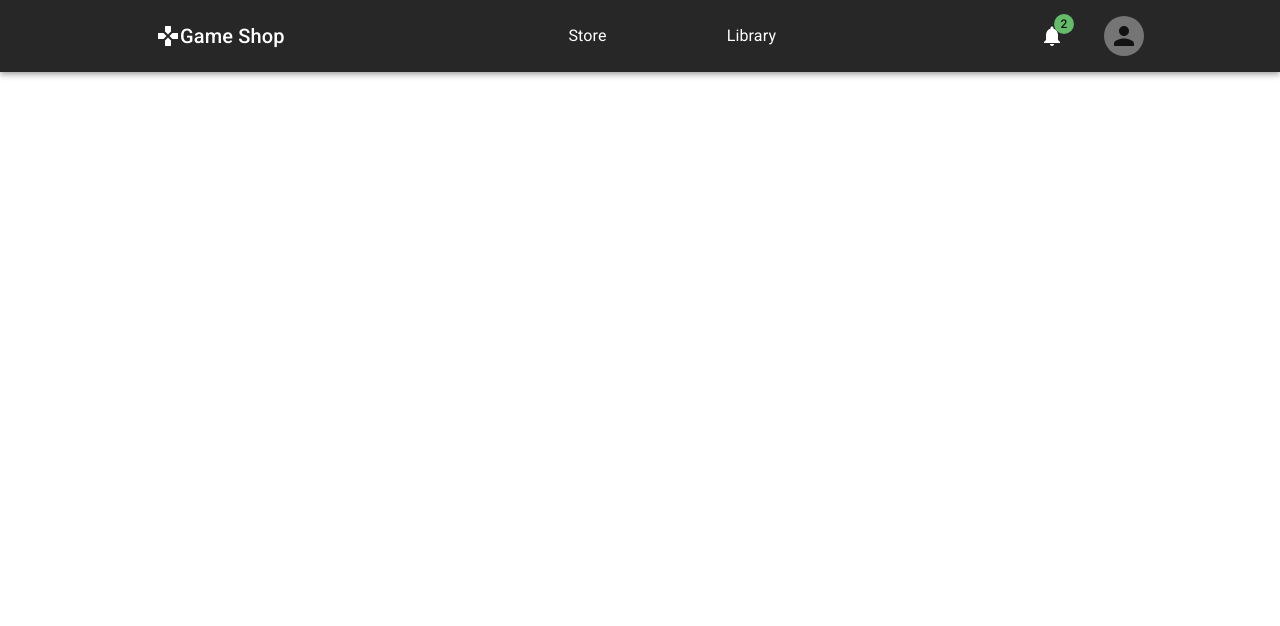
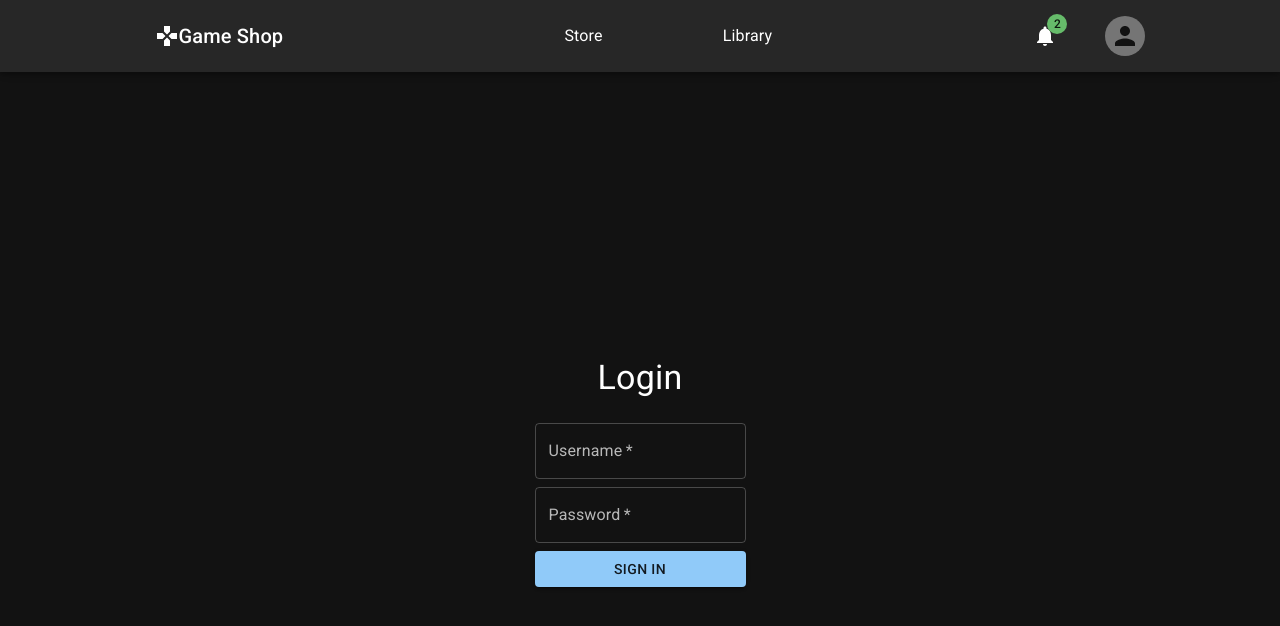
Before and after one commit to ermapula/GameShop, a React (Vite) app: page /login in a window 1280 px wide. Shown: the top 626 px of the page. Built offline with nearby package versions, Linux system fonts and the light colour scheme.

Commit message:
add: authentication

```diff
--- a/src/App.jsx
+++ b/src/App.jsx
@@ -1,4 +1,4 @@
-import { useState } from 'react'
+import { useEffect, useState } from 'react'
 import Navbar from './components/Navbar'
 import { Routes, Route } from 'react-router-dom'
 import Store from './pages/Store'
@@ -7,9 +7,11 @@ import NotFoundPage from './pages/NotFoundPage'
 import Downloads from './pages/Downloads'
 import GamePage from './pages/GamePage'
 import { Box, ThemeProvider, createTheme } from '@mui/material'
+import Login from './pages/Login'
 
 
 function App() {
+  const [user, setUser] = useState(null);
 
   const darkTheme = createTheme({
     palette: {
@@ -20,12 +22,13 @@ function App() {
   return (
     <ThemeProvider theme={darkTheme}>
       <Box bgcolor={"Background.default"} color={"text.primary"} height="100%">
-        <Navbar />
+        <Navbar user={user} setUser={setUser} />
         <Routes>
           <Route path='/' element={<Store />} />
           <Route path='/library' element={<Library />} />
           <Route path='/game/:game_id' element={<GamePage />}/>
           <Route path='/downloads' element={<Downloads />} />
+          <Route path='/login' element={<Login setUser={setUser} />} />
           <Route path='*' element={<NotFoundPage />} />
         </Routes>
       </Box>
--- a/src/components/Navbar.jsx
+++ b/src/components/Navbar.jsx
@@ -1,7 +1,7 @@
 import { Notifications, Gamepad } from "@mui/icons-material";
-import { AppBar, Avatar, Badge, Box, Stack, Toolbar, Typography, styled } from "@mui/material";
+import { AppBar, Avatar, Badge, Box, Menu, MenuItem, Stack, Toolbar, Typography, styled } from "@mui/material";
+import { useEffect, useState } from "react";
 import { Link } from 'react-router-dom';
-// import { AvatarIcon } from '../../static/';
 
 const MLink = styled(Link)({
   height: "100%",
@@ -13,7 +13,35 @@ const MLink = styled(Link)({
   }
 })
 
-function Navbar() {
+function Navbar({user, setUser}) {
+  const [anchorEl, setAnchorEl] = useState(null);
+  const [avatarIcon, setAvatarIcon] = useState(null);
+  const open = Boolean(anchorEl);
+
+  async function importAvatar() {
+    try {
+      const { default: AvatarIcon } = await import(`../images/user-avatar/${user.id}.png`);
+      setAvatarIcon(AvatarIcon);
+    } catch (error) {
+      console.log("Error at avatar import:", error)
+    }
+  }
+
+  useEffect(() => {
+    if(user){
+      importAvatar();
+    }
+  }, [user])
+
+  const handleClick = (event) => {
+    setAnchorEl(event.currentTarget);
+  };
+
+  const handleClose = () => {
+    setAnchorEl(null);
+  };
+
+
   return (
     <AppBar position='sticky'>
       <Toolbar sx={{
@@ -47,14 +75,51 @@ function Navbar() {
           </MLink> */}
         </Stack>
 
-        <Stack direction='row' gap={5} alignItems='center'>
+        <Stack direction='row' gap={3} alignItems='center'>
           <Badge badgeContent={2} color="success">
             <Notifications />
           </Badge>
+          <div>
+          {
+            user && <Typography>{user.username}</Typography>
+          }
+          </div>
           <Avatar
-            sx={{ width: 40, height: 40}}
-            // src={AvatarIcon}
+            id="avatar-icon"
+            aria-controls={open ? 'basic-menu' : undefined}
+            aria-haspopup="true"
+            aria-expanded={open ? 'true' : undefined}
+            onClick={handleClick}
+            sx={{ width: 40, height: 40, cursor: "pointer", "&:hover": {boxShadow: "0 0 5px white"}}}
+            src={avatarIcon}
            />
+          <Menu
+            id="basic-menu"
+            anchorEl={anchorEl}
+            open={open}
+            onClose={handleClose}
+            MenuListProps={{
+              'aria-labelledby': 'avatar-icon',
+            }}
+          >
+            <MenuItem onClick={handleClose} sx={{padding: "0"}}>
+              {
+                user ? (
+                  <MLink to='/' onClick={() => {setUser(null); window.location.reload()}} sx={{padding: "5px 15px"}}>
+                    <Typography>
+                      Logout
+                    </Typography>
+                  </MLink>
+                ) : (
+                  <MLink to='/login' sx={{padding: "5px 15px"}}>
+                    <Typography>
+                      Login
+                    </Typography>
+                  </MLink>
+                )
+              }
+            </MenuItem>
+          </Menu>
         </Stack>
       </Toolbar>
     </AppBar>
--- /dev/null
+++ b/src/data/users.json
@@ -0,0 +1,18 @@
+{
+  "users": [
+    {
+      "id": 1,
+      "username": "test",
+      "password": "test",
+      "wishlist": [2],
+      "library": [1]
+    },
+    {
+      "id": 2,
+      "username": "user",
+      "password": "password",
+      "wishlist": [],
+      "library": []
+    }
+  ]
+}
--- a/src/pages/Login.jsx
+++ b/src/pages/Login.jsx
@@ -1,8 +1,101 @@
-function Login() {
+import { Box, Button, FormControl, Input, InputAdornment, InputLabel, Stack, TextField, Typography } from "@mui/material";
+import { useState } from "react";
+import { users } from '../data/users.json'
+
+import { useNavigate, useLocation } from 'react-router-dom';
+
+function Login({setUser}) {
+  const navigate = useNavigate();
+  const location = useLocation();
+  const [formData, setFormData] = useState({
+    username: '',
+    password: '',
+  })
+  const [error, setError] = useState(false);
+  function handleChange(e) {
+    const {name, value} = e.target;
+    setFormData(prev => ({
+      ...prev,
+      [name]: value,
+    }))
+    setError(false);
+  }
+
+  function handleSubmit(e) {
+    e.preventDefault();
+    const user = users.find((u) => (
+      u.username === formData.username && u.password === formData.password
+    ))
+    if(user){
+      setUser(user);
+      const redirect = location.state?.from || '/';
+      navigate(redirect);
+    } else {
+      setError(true)
+    }
+  }
+
   return (
-    <>
+    <Stack
+      bgcolor={"background.default"}
+      sx={{
+        height: "100%",
+        justifyContent: "center",
+        alignItems: "center",
+      }}
+      gap={3}
+    >
+      <Typography variant="h4">
+        Login
+      </Typography>
+      <form
+        onSubmit={handleSubmit}
+      >
+        <Stack
+          direction="column"
+          gap={1}
+        >
 
-    </>
+          <TextField
+            required
+            id="username"
+            label="Username"
+            name="username"
+            value={formData.username}
+            onChange={handleChange}
+          />
+
+
+          <TextField
+            required
+            type="password"
+            id="password"
+            label="Password"
+            name="password"
+            value={formData.password}
+            onChange={handleChange}
+          />
+
+          {
+            error && (
+              <Typography sx={{color: "red"}}>Incorrect username or password</Typography>
+            )
+          }
+
+          <Button
+            variant="contained"
+            type="submit"
+            color="primary"
+          >
+            Sign In
+          </Button>
+
+        </Stack>
+      </form>
+
+
+
+    </Stack>
   )
 }
 
```
Also changed, not shown: src/images/user-avatar/1.png (added).
